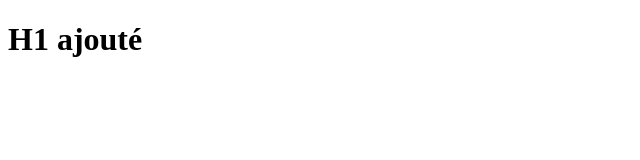
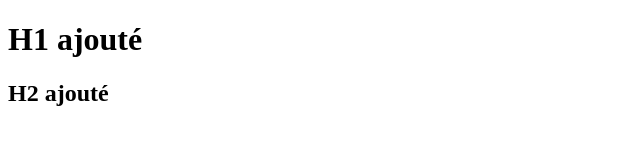
Before and after one commit to randricalvin/Order-summary-component, a plain HTML site: page Desktop/my-website-oups/index.html in a window 1280 px wide. Shown: the whole page, without its empty margins (0-640 px from the left). Drawn offline with Linux system fonts and the light colour scheme.

Commit message:
h2 ajouté

```diff
--- a/Desktop/my-website-oups/index.html
+++ b/Desktop/my-website-oups/index.html
@@ -8,5 +8,6 @@
 </head>
 <body>
     <h1>H1 ajouté</h1>
+        <h2>H2 ajouté</h2>
 </body>
 </html>
```
